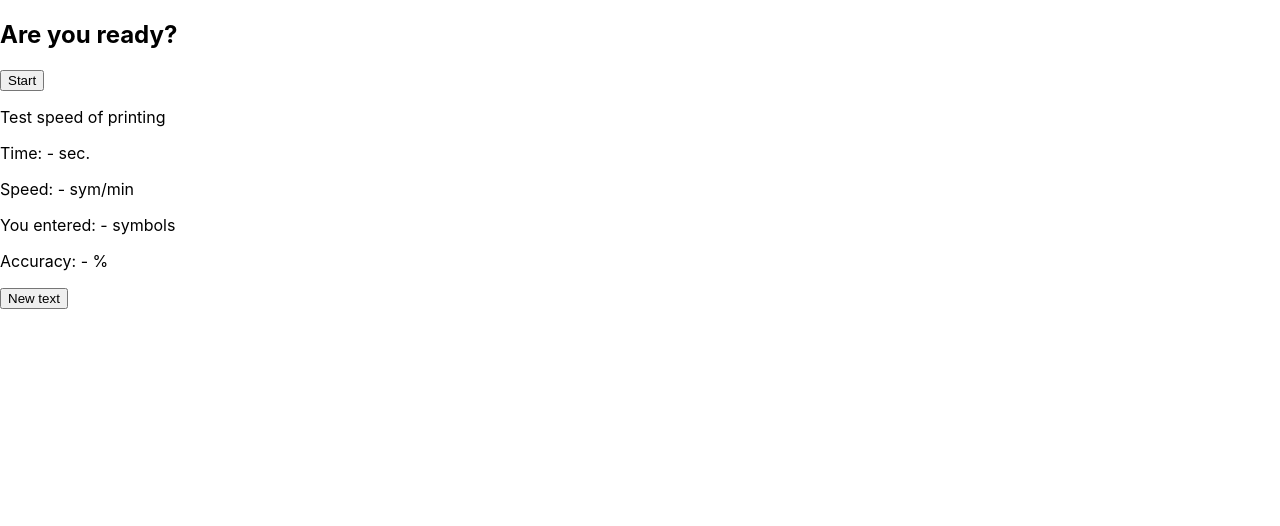
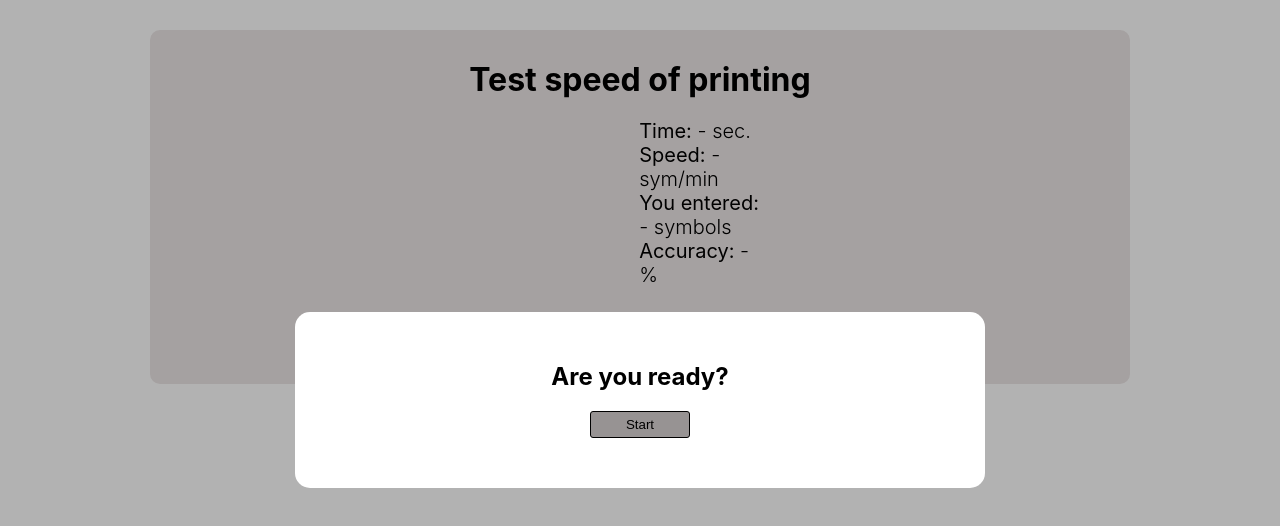
Before and after one commit to EvgenII2/speed-of-printihg, a React (Create React App) app: page / in a window 1280 px wide. Shown: the top 526 px of the page. Built offline with nearby package versions, Linux system fonts and the light colour scheme; no server answers.

Commit message:
add layout

```diff
--- a/src/components/App/App.css
+++ b/src/components/App/App.css
@@ -1,7 +1,52 @@
 .App {
   text-align: left;
+  display: flex;
+  flex-direction: column;
+  justify-content: space-between;
+  align-items: center;
+  margin: auto;
+  margin-top: 30px;
+  background-color: rgb(236, 230, 230);
+  width: 75%;
+  padding: 30px 10px;
+  border-radius: 10px ;
 }
 
 .App__error {
   background-color: red;
 }
+
+.App__header {
+  text-align: center;
+  margin: 0;
+  padding: 0;
+}
+
+.App__main{
+  padding: 20px;
+  display: flex;
+  flex-direction: row;
+  column-gap: 20px;
+  font-size: 20px;
+}
+
+.App__info-column{
+  display: flex;
+  flex-direction: column;
+  justify-content: space-between;
+  align-items: flex-start;
+}
+
+.App__button {
+  min-width: 100px;
+  background-color: rgb(151, 147, 147);
+  padding: 5px 10px;
+  border: 1px solid #000;
+  border-radius: 3px;
+  cursor: pointer;
+  margin-top: 20px;
+}
+
+.App__button:hover{
+    background-color: white
+}
--- a/src/components/App/App.jsx
+++ b/src/components/App/App.jsx
@@ -25,8 +25,9 @@ function App() {
     const [numberOfUncorrectSymbols, setNumberOfUncorrectSymbols] = React.useState(0);
 
     const getText = () => {
-        // setTextToPrint("fff");
-        // setTextLength("fff".length - 1);
+        // const test = "ffff";
+        // setTextToPrint(test);
+        // setTextLength(test.length - 1);
         textApi.getText()
             .then((res) => {
                 const resString = res.toString().replace(/\s+/g, " ");
@@ -58,7 +59,6 @@ function App() {
     };
 
     const onPressKeyHandler = React.useCallback((ev) => {
-        console.log(numberOfSymbols, textLength)
         if (!SERVICE_KEY_CODES.includes(ev.keyCode)) {
             const currentKey = ev.key;
             if (currentKey === currentSymbol && !isStart) {
@@ -76,7 +76,16 @@ function App() {
                 setIsUncorrect(true);
             }
         }
-    }, [time, currentSymbol, textToPrint, printedText, numberOfUncorrectSymbols, numberOfSymbols, isStart, textLength]);
+    }, [
+        time,
+        currentSymbol,
+        textToPrint,
+        printedText,
+        numberOfUncorrectSymbols,
+        numberOfSymbols,
+        isStart,
+        textLength
+    ]);
 
     React.useEffect(() => {
         let interval = null;
@@ -101,7 +110,7 @@ function App() {
 
     React.useEffect(() => {
         if (!isStart) {
-            setSpeed(numberOfSymbols / time * 60);
+            setSpeed((numberOfSymbols / time * 60).toFixed(2));
         }
     }, [numberOfSymbols, isStart, time]);
 
@@ -112,7 +121,7 @@ function App() {
     }, [textToPrint]);
 
     React.useEffect(() => {
-        setAccuracy(100 - numberOfUncorrectSymbols / (numberOfSymbols + numberOfUncorrectSymbols) * 100);
+        setAccuracy((100 - numberOfUncorrectSymbols / (numberOfSymbols + numberOfUncorrectSymbols) * 100).toFixed(2));
     }, [numberOfSymbols, numberOfUncorrectSymbols]);
 
     const closeStartPopup = () => {
@@ -130,24 +139,23 @@ function App() {
             <Popup
                 isOpen={isStart}
                 message="Are you ready?"
-                onClose={closeStartPopup}
+                onClick={closeStartPopup}
                 buttonTitle="Start"
             />
             <Popup
                 isOpen={isFinish}
                 message={`You entered ${numberOfSymbols} symbols to ${finishTime} sec. Your speed is ${speed} sym/min. Your accuracy is ${accuracy}%.`}
-                onClose={closeFinishPopup}
+                onClick={closeFinishPopup}
             />
-            <header className="App-header">
-                <p>
+            <h1 className="App__header">
                 Test speed of printing
-                </p>
-            </header>
+            </h1>
+            <div className="App__main">
                 <TextComponent
                     printedText={printedText}
                     textToPrint={textToPrint}
                 />
-            <div>
+                <div className="App__info-column">
                     <InfoComponent
                         title="Time"
                         value={time}
@@ -169,7 +177,11 @@ function App() {
                         unit="%"
                     />
                 </div>
-            <button onClick={onClickHandler}>
+            </div>
+            <button
+                className="App__button"
+                onClick={onClickHandler}
+            >
                 New text
             </button>
         </div>
--- a/src/components/InfoComponent/InfoComponent.css
+++ b/src/components/InfoComponent/InfoComponent.css
@@ -1 +1,9 @@
-.InfoComponent{}
+.InfoComponent {
+  font-weight: 300;
+  margin: 0;
+  padding: 0;
+}
+
+.InfoComponent__title {
+  font-weight: 400;
+}
--- a/src/components/InfoComponent/InfoComponent.jsx
+++ b/src/components/InfoComponent/InfoComponent.jsx
@@ -2,8 +2,11 @@ import "./InfoComponent.css";
 
 function InfoComponent({ title, value, unit }) {
     return (
-        <p className="TextComponent">
-            {`${title}: ${value ? value : ' - '} ${unit}`}
+        <p className="InfoComponent">
+            <span className="InfoComponent__title">{title}:</span>
+            <span className="InfoComponent__value">
+                {` ${(value && !isNaN(value)) ? value : " - "} ${unit}`}
+            </span>
         </p>
     );
 }
--- a/src/components/Popup/Popup.css
+++ b/src/components/Popup/Popup.css
@@ -1 +1,46 @@
-.Popup{}
+.Popup {
+  position: absolute;
+  top: 0;
+  left: 0;
+  right: 0;
+  bottom: 0;
+  background-color: rgba(0, 0, 0, 0.3);
+  display: flex;
+}
+
+.Popup_unvisible {
+  visibility: hidden;
+}
+
+.Popup__container {
+  width: 50%;
+  height: auto;
+  background-color: #fff;
+  border-radius: 15px;
+  padding: 50px 25px;
+  margin: auto;
+  display: flex;
+  justify-content: center;
+  align-items: center;
+  flex-direction: column;
+}
+
+.Popup__title {
+  margin: 0;
+  padding: 0;
+  text-align: center;
+}
+
+.Popup__button {
+  min-width: 100px;
+  background-color: rgb(151, 147, 147);
+  padding: 5px 10px;
+  border: 1px solid #000;
+  border-radius: 3px;
+  cursor: pointer;
+  margin-top: 20px;
+}
+
+.Popup__button:hover{
+    background-color: white
+}
--- a/src/components/Popup/Popup.jsx
+++ b/src/components/Popup/Popup.jsx
@@ -1,8 +1,8 @@
-import "./Popup";
+import "./Popup.css";
 
-function Popup({ isOpen, message, onClose, buttonTitle = "Ok" }) {
+function Popup({ isOpen, message, onClick, buttonTitle = "Ok" }) {
     return isOpen ? (
-        <div className={"Popup Popup_visible"}>
+        <div className={"Popup"}>
             <div className="Popup__container">
                 <h2 className="Popup__title">
                     {message}
@@ -10,15 +10,15 @@ function Popup({ isOpen, message, onClose, buttonTitle = "Ok" }) {
                 <button
                     aria-label="закрыть"
                     type="button"
-                    className="Popup__button-start"
-                    onClick={onClose}
+                    className="Popup__button"
+                    onClick={onClick}
                 >
                     {buttonTitle}
                 </button>
             </div>
         </div>
     ) : (
-        <div className={"Popup"} />
+        <div className={"Popup_unvisible"} />
     );
 }
 
--- a/src/components/TextComponent/TextComponent.css
+++ b/src/components/TextComponent/TextComponent.css
@@ -1,8 +1,10 @@
 .TextComponent {
+  width: 75%;
+  white-space: break-spaces;
 }
 
 .TextComponent__printed-text {
-  color: red;
+  color: blue;
 }
 
 .TextComponent__current-symbol {
--- a/src/components/TextComponent/TextComponent.jsx
+++ b/src/components/TextComponent/TextComponent.jsx
@@ -2,7 +2,7 @@ import "./TextComponent.css";
 
 function TextComponent({ printedText, textToPrint }) {
     return (
-        <p className="TextComponent">
+        <article className="TextComponent">
             <span className="TextComponent__printed-text">
                 {printedText}
             </span>
@@ -12,7 +12,7 @@ function TextComponent({ printedText, textToPrint }) {
             <span className="TextComponent__text-to-print">
                 {textToPrint.substr(1)}
             </span>
-        </p>
+        </article>
     );
 }
 
```
Lines whose indentation alone changed are shown as unchanged.
